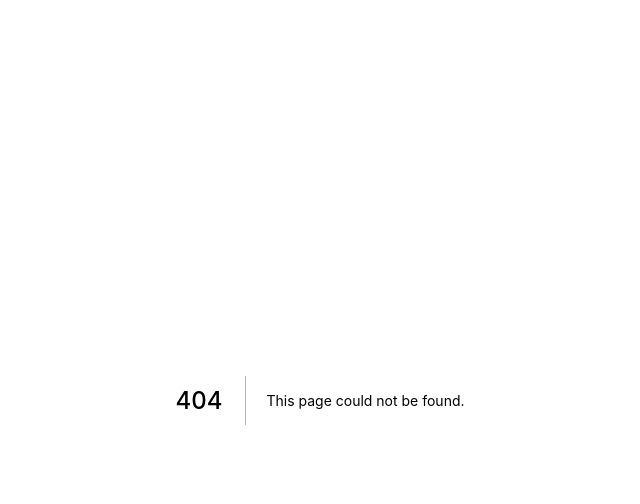
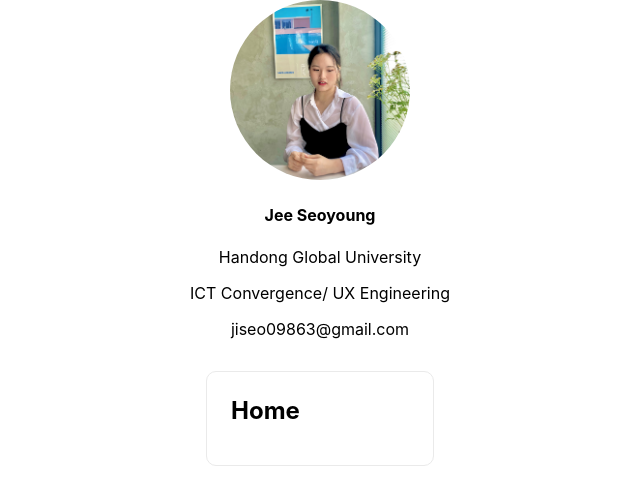
Before and after one commit to JeeSeoyoung/nextjs, a Next.js app: page /seoyoung in a window 1280 px wide. Before the commit this address had no page. Shown: the top 504 px of the page, without its empty margins (320-960 px from the left). Built offline with nearby package versions, Linux system fonts and the light colour scheme.

Commit message:
teamate add

```diff
--- /dev/null
+++ b/pages/seoyoung.js
@@ -0,0 +1,41 @@
+import Image from 'next/image'
+import styles from '../styles/Home.module.css'
+import Link from 'next/link';
+
+const Seoyoung = ()=>{
+    return(
+        <div className={styles.article}>
+            <div className={styles.aboutMe}>
+                <div className={styles.ProfileContainer}>
+                    <Image className={styles.profileImage}
+                        src="/images/profile_jsy.jpg"
+                        height={180}
+                        width={180}
+                        alt="img"
+                    />
+                </div>
+                <div className={styles.detail}>
+                    <h4>
+                        Jee Seoyoung
+                    </h4>
+                    <p>
+                        Handong Global University
+                    </p>
+                    <p>
+                        ICT Convergence/ UX Engineering
+                    </p>
+                    <p>
+                        jiseo09863@gmail.com
+                    </p>
+                </div>
+
+            <Link href="/">
+            <a className={styles.card}>
+                <h2>Home</h2>
+            </a>
+            </Link>
+            </div>
+        </div>
+    );
+}
+export default Seoyoung;
--- a/styles/Home.module.css
+++ b/styles/Home.module.css
@@ -133,3 +133,42 @@
     flex-direction: column;
   }
 }
+
+/* -----------------------css추가----------------------- */
+.article{
+  display: flex;
+  justify-content: center;
+  align-items: center;
+  min-height: 26rem;
+  max-width: 60vw;
+  margin: 0 auto;
+}
+.aboutMe{
+  display: flex;
+  flex-direction: column;
+}
+.ProfileContainer{
+  flex: 1;
+  height:20rem;
+  /* width: 20rem; */
+  text-align: center;
+  align-items: center;
+}
+.profileImage{
+  margin: 1rem;
+  border-radius: 100%;
+  max-width: 100%;
+  max-height: 100%;
+}
+.detail{
+  flex: 1;
+  font-size: calc(0.75em+1vw);
+  text-align: center;
+}
+.detail h4{
+  font-size: calc(0.75em+1vw);
+
+}
+.detail p{
+  font-size: calc(0.75em+1vw);
+}
```
Also changed, not shown: pages/index.js (+7 -0 lines), public/images/profile_jsy.jpg (added).
